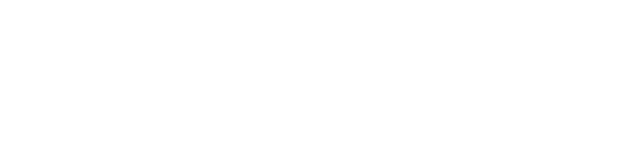
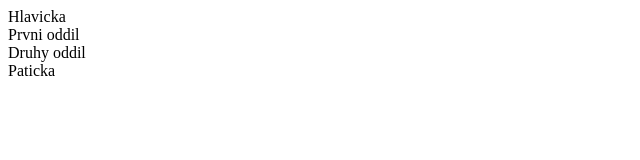
Before and after one commit to michaela-halfar/Bambi, a plain HTML site: page index.html in a window 1280 px wide. Shown: the whole page, without its empty margins (0-640 px from the left). Drawn offline with Linux system fonts and the light colour scheme.

Commit message:
Pridani oddilu v html
Pridani oddilu

```diff
--- a/index.html
+++ b/index.html
@@ -8,5 +8,13 @@
 </head>
 <body>
 
+    <header>Hlavicka</header>
+
+    <section>Prvni oddil</section>
+
+    <section>Druhy oddil</section>
+
+    <footer>Paticka</footer>
+
 </body>
 </html>
```
